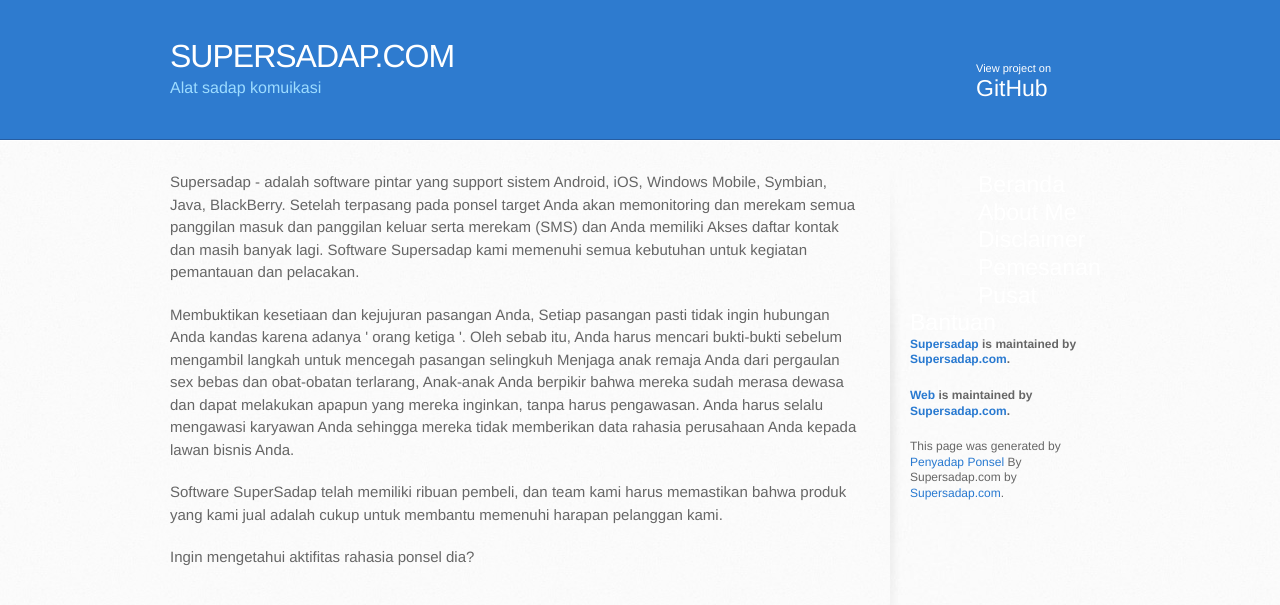
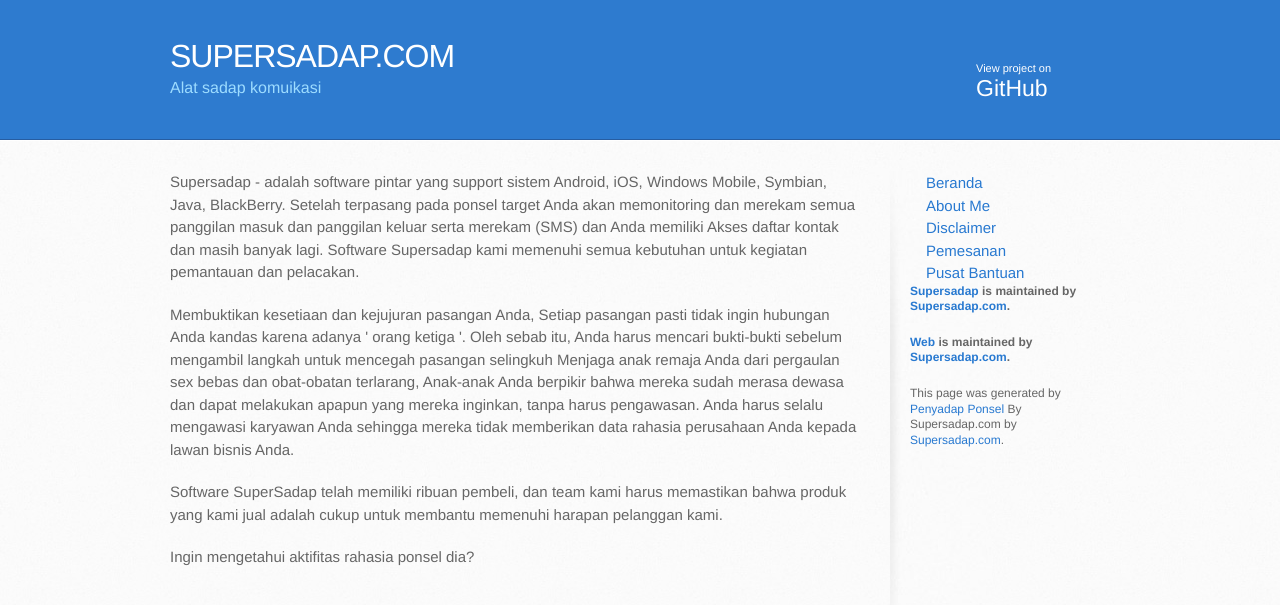
Before and after one commit to pietromenna/jekyll-architect-theme, a Jekyll site: the page built from index.html, in a window 1280 px wide. Shown: the top 605 px of the page. Built offline with Jekyll 4.4.1, drawn with Linux system fonts in a browser that asks for light colours; Markdown is read by kramdown in place of the engine named in the settings.

Commit message:
Update default.html

```diff
--- a/_layouts/default.html
+++ b/_layouts/default.html
@@ -37,11 +37,11 @@
         </section>
 
         <aside id="sidebar">
-           <a href="#" class="button">Beranda</a>
-           <a href="#" class="button">About Me</a>
-           <a href="#" class="button">Disclaimer</a>
-           <a href="#" class="button">Pemesanan</a>
-           <a href="#" class="button">Pusat Bantuan</a>
+           <a href="#" class="left">Beranda</a>
+           <a href="#" class="left">About Me</a>
+           <a href="#" class="left">Disclaimer</a>
+           <a href="#" class="left">Pemesanan</a>
+           <a href="#" class="left">Pusat Bantuan</a>
           </a>
 
           <p class="repo-owner"><a href="#">Supersadap</a> is maintained by <a href="#">Supersadap.com</a>.</p>
```
